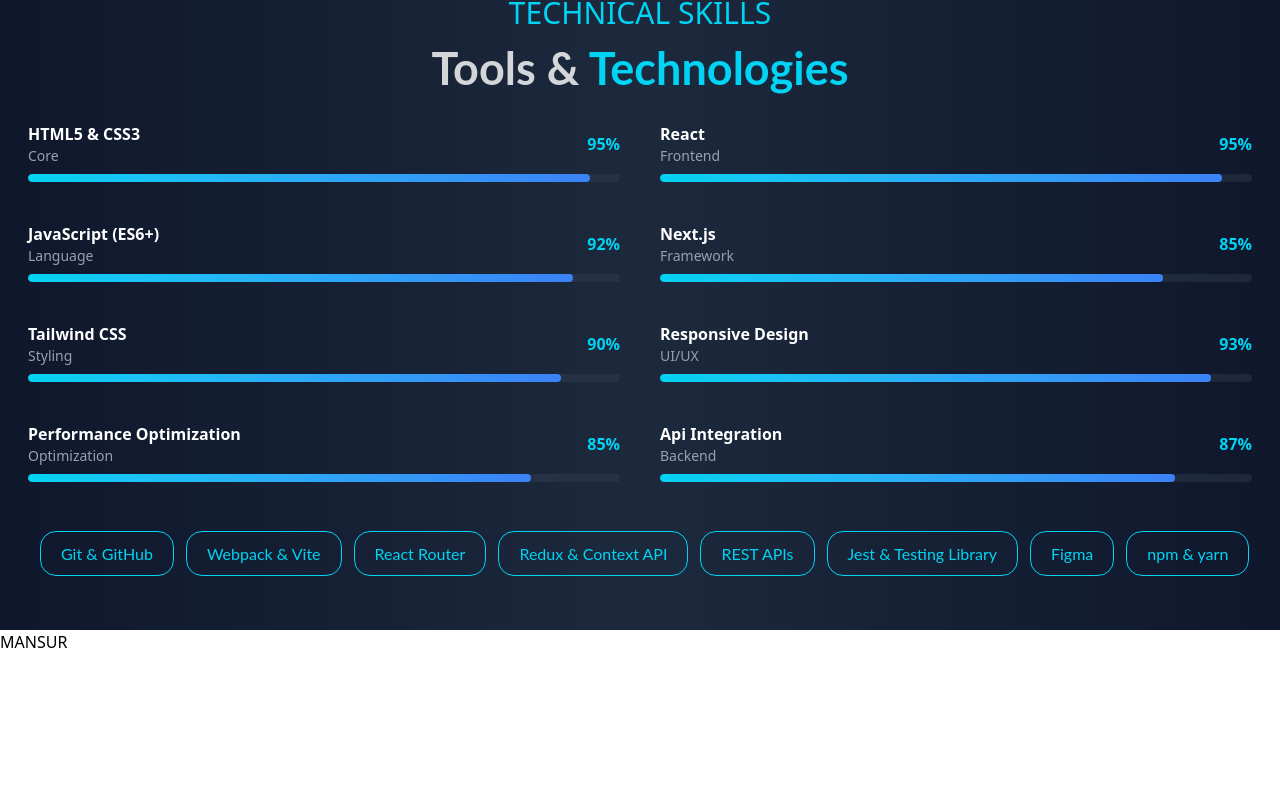
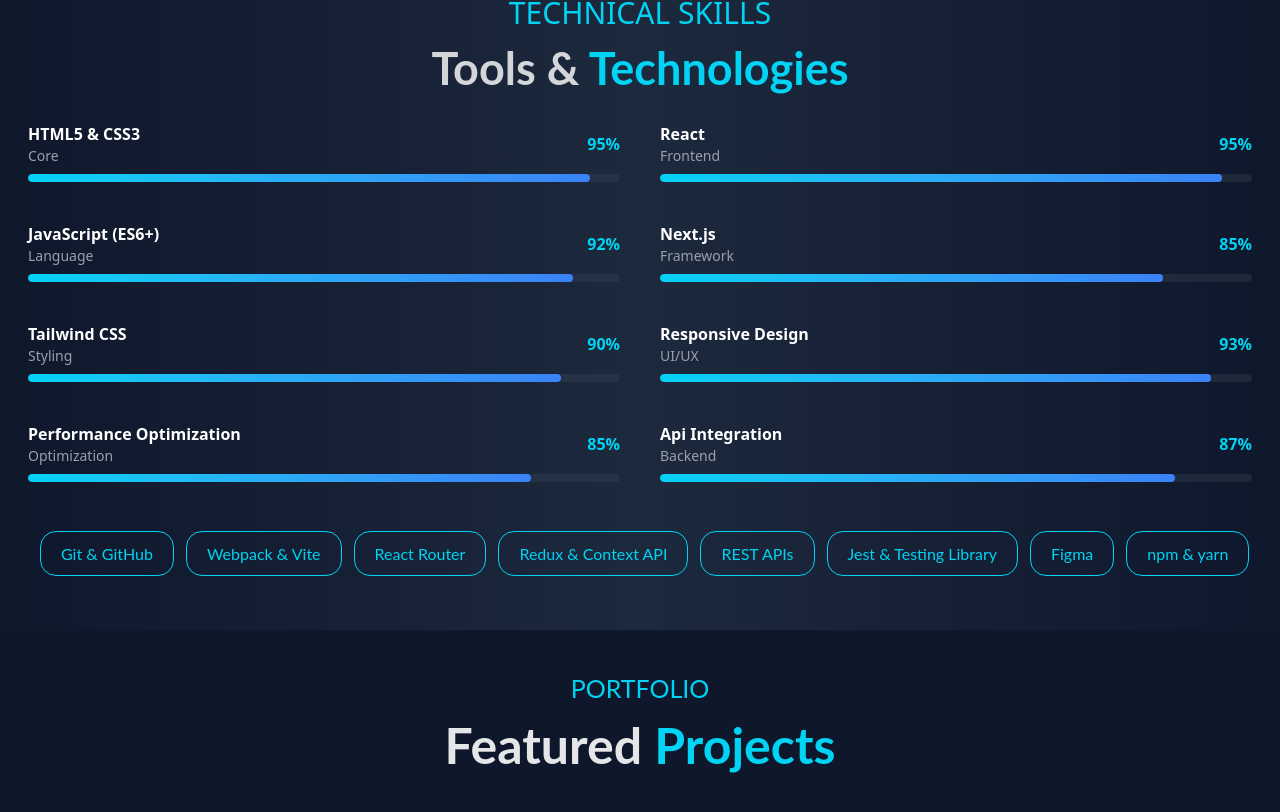
Before and after one commit to Mansur1075/MY-PROTFOLIOY-2, a React (Vite) app: page / in a window 1280 px wide. Shown: the part 1622-2434 px from the top of the page. Before the commit the page ends 2276 px from the top, so only its background shows below. Built offline with nearby package versions, Linux system fonts and the light colour scheme.

Commit message:
porotfolio part

```diff
--- a/src/componntes/Portfolio.jsx
+++ b/src/componntes/Portfolio.jsx
@@ -1,9 +1,23 @@
 import React from 'react'
+import Container from './Container'
 
 const Portfolio = () => {
   return (
-   <section>
-    <h4>MANSUR</h4>
+   <section className='bg-linear-to-r  from-slate-900  to-slate-900 py-10'>
+    <Container>
+        <div className="">
+            <div className=" text-center">
+                <h3 className='text-[25px] uppercase text-[#00D3F3] font-lato '>Portfolio</h3>
+                <h2 className='text-[50px] text-[#ffffffe4] font-bold font-lato'>Featured <span className='text-[50px] text-[#00D3F3] font-bold font-lato'>Projects</span></h2>
+            </div>
+            <div className="">
+                <div className=" w-6/12">
+                <img src="" alt="" />
+                </div>
+                <div className=" w-6/12"></div>
+            </div>
+        </div>
+    </Container>
    </section>
   )
 }
```
